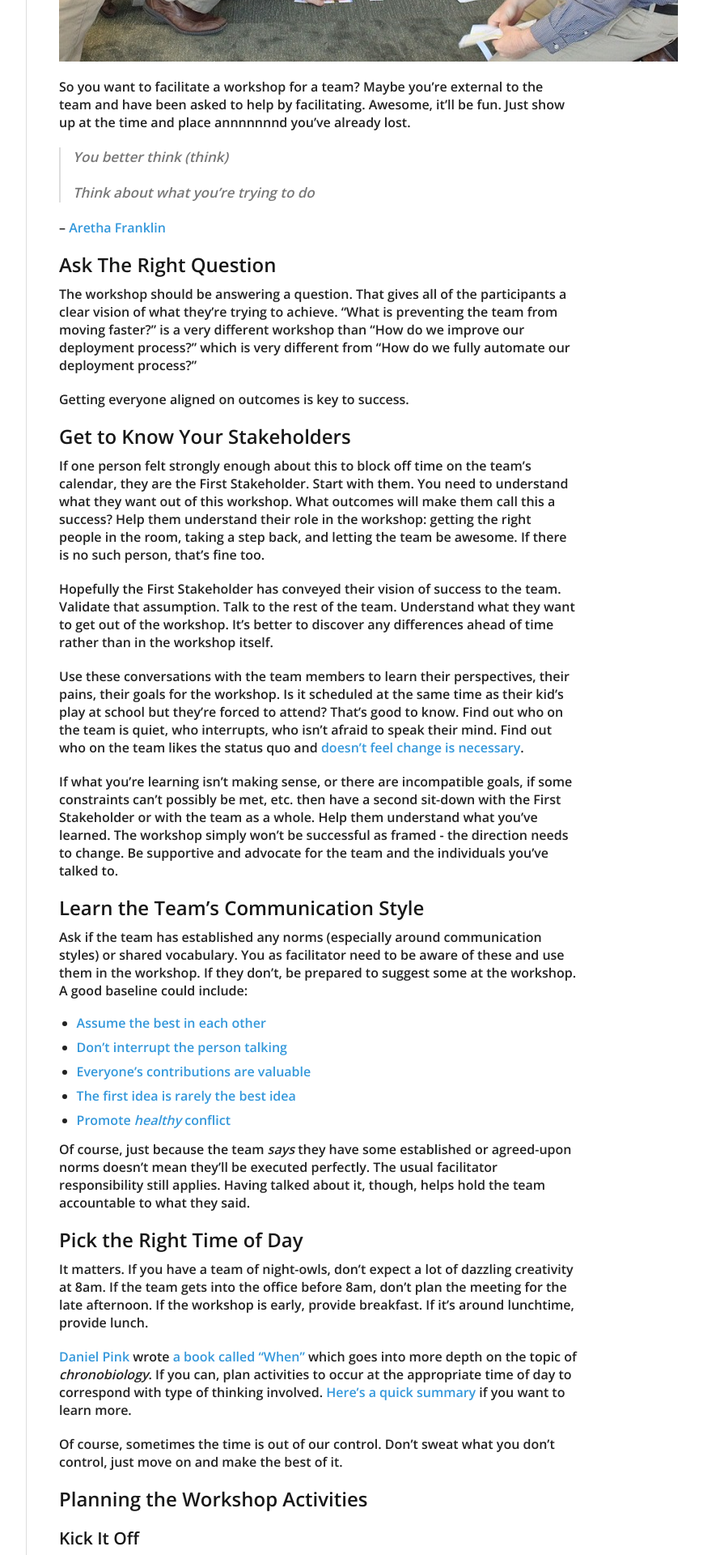
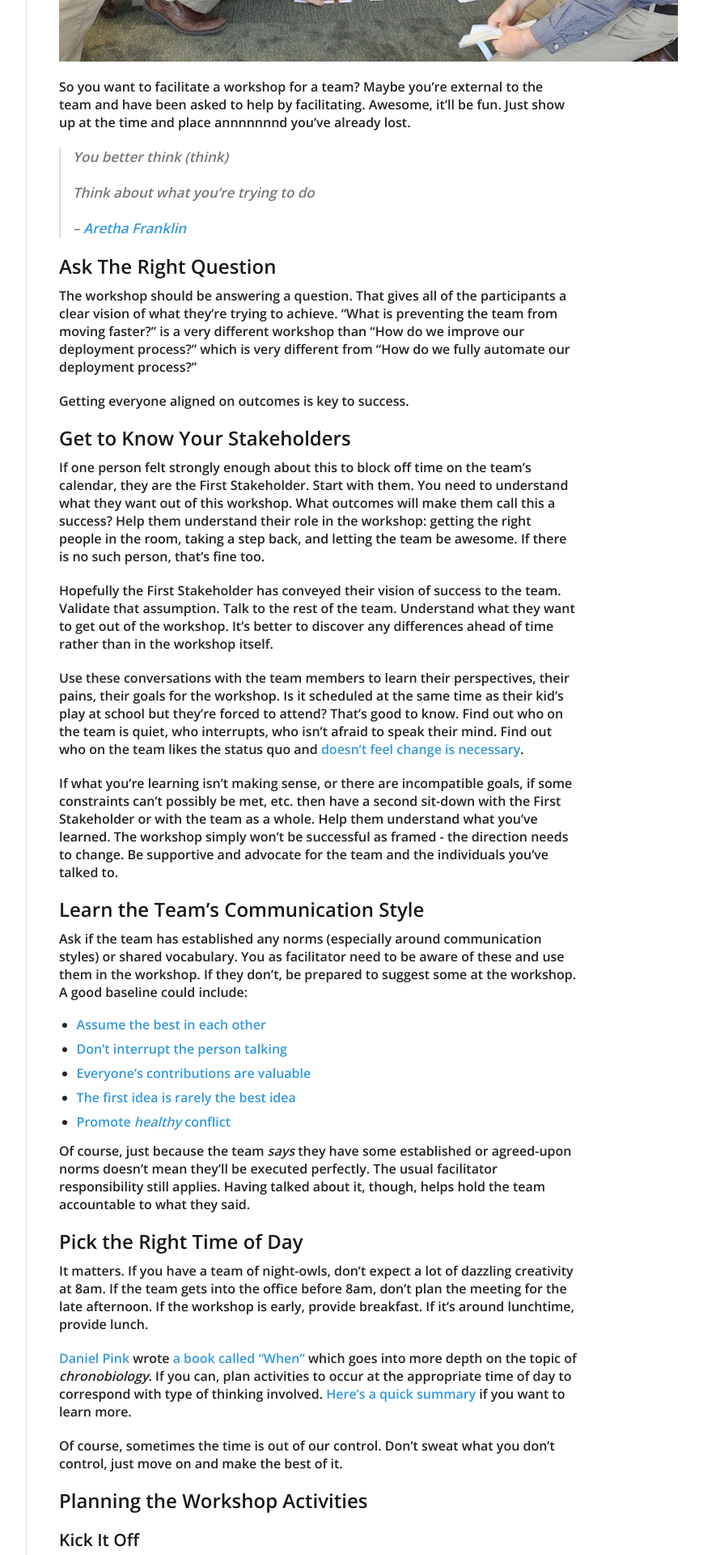
Before and after one commit to rpherbig/rpherbig.github.io, a Jekyll site: the page built from _posts/2019-10-25-facilitation-dont-lose-before-you-start.markdown, in a window 1280 px wide. Shown: the part 593-2513 px from the top of the page at 81% size, without its empty margins (378-1247 px from the left). Built offline with Jekyll 4.4.1, drawn with Linux system fonts in a browser that asks for light colours; nearby versions of some CDN libraries.

```diff
--- a/_posts/2019-10-25-facilitation-dont-lose-before-you-start.markdown
+++ b/_posts/2019-10-25-facilitation-dont-lose-before-you-start.markdown
@@ -12,8 +12,8 @@ So you want to facilitate a workshop for a team? Maybe you're external to the te
 > You better think (think)
 >
 > Think about what you're trying to do
-
--- [Aretha Franklin](https://en.wikipedia.org/wiki/Aretha_Franklin)
+>
+> -- [Aretha Franklin](https://en.wikipedia.org/wiki/Aretha_Franklin)
 
 ## Ask The Right Question
 
@@ -74,8 +74,8 @@ There are three types of activities in most workshops:
 In general, I would start the workshop with an emotional activity. Bonding or trust building helps to get people comfortable speaking with each other. On the other hand, if the team needs to wake up (say, they're night owls at a morning workshop), I suggest starting with a mechanical activity to warm up.
 
 > The majority of presentations are purely analytical. They offer information but no human connection. The goal is to mix analytical content with emotional content, which creates contrast and therefore creates interest.
-
--- [Nancy Duarte](https://www.duarte.com/persuasive-presentations-dont-be-boring-your-presentations-missing-secret-ingredient-part-2/)
+>
+> -- [Nancy Duarte](https://www.duarte.com/persuasive-presentations-dont-be-boring-your-presentations-missing-secret-ingredient-part-2/)
 
 She is talking about presentations, but her advice applies here too: vary up the types of activities to keep people interested.
 
@@ -88,8 +88,8 @@ For example, if there are team members who are naturally quiet or aren't comfort
 ### Mitigate Common Stressors
 
 > We find that the percentage of favorable rulings drops gradually from ≈65% to nearly zero within each decision session and returns abruptly to ≈65% after a break. Our findings suggest that judicial rulings can be swayed by extraneous variables that should have no bearing on legal decisions.
-
--- [Extraneous factors in judicial decisions](https://www.pnas.org/content/108/17/6889.short)
+>
+> -- [Extraneous factors in judicial decisions](https://www.pnas.org/content/108/17/6889.short)
 
 Don't let easily controllable _extraneous factors_ cause distraction or reduce the effectiveness of the team. If they fail, it should be on their own lack of merit (I kid, I kid!). If the workshop intrudes on a mealtime, provide food. Regardless, provide snacks and drinks. Being [hangry](https://www.merriam-webster.com/dictionary/hangry) is a real thing!
 
@@ -118,8 +118,8 @@ You know your context better than I do. To butcher something said by the famous
 You should still consider everything I mentioned here. Be deliberate. That doesn't mean you need to invest time trying to account for every possible outcome - be agile and lean and pragmatic. Spend more or less time preparing based on the importance of the meeting and the expected return of that prep time.
 
 > Plans are worthless, but planning is everything.
-
--- [Dwight D. Eisenhower](https://quoteinvestigator.com/2017/11/18/planning/)
+>
+> -- [Dwight D. Eisenhower](https://quoteinvestigator.com/2017/11/18/planning/)
 
 Improvise, adapt, and overcome.
 
--- a/_posts/2020-05-11-what_does_it_mean_to_be_a_senior_engineer.markdown
+++ b/_posts/2020-05-11-what_does_it_mean_to_be_a_senior_engineer.markdown
@@ -30,8 +30,8 @@ For example, how long should we investigate one option before pivoting to anothe
 ## Curiosity Mindset
 
 > I have something to learn from everyone I meet.
-
--- [Dave Mott](https://www.linkedin.com/in/david-mott-sse/)
+>
+> -- [Dave Mott](https://www.linkedin.com/in/david-mott-sse/)
 
 There are many ways to name the following concept. Which resonates with you will depend on your personal lens. "[Curiosity mindset](https://www.harvardbusiness.org/the-importance-of-being-curious/)" or "[growth mindset](https://www.brainpickings.org/2014/01/29/carol-dweck-mindset/)" resonate with some; others prefer "humility" or "[egolessness](http://blog.stephenwyattbush.com/2012/04/07/dad-and-the-ten-commandments-of-egoless-programming)". Whatever you call it, what is important is to be aware of your assumptions and biases. Moreso, to be aware that you must question those assumptions and biases routinely.
 
```
